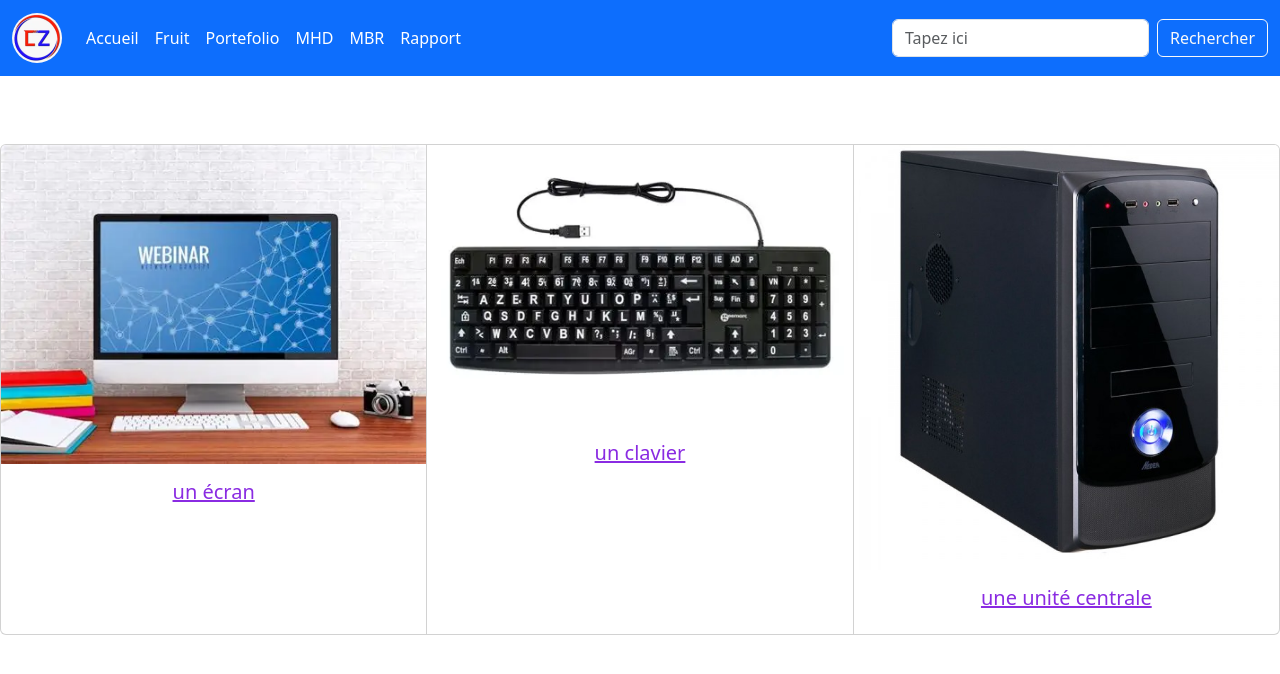
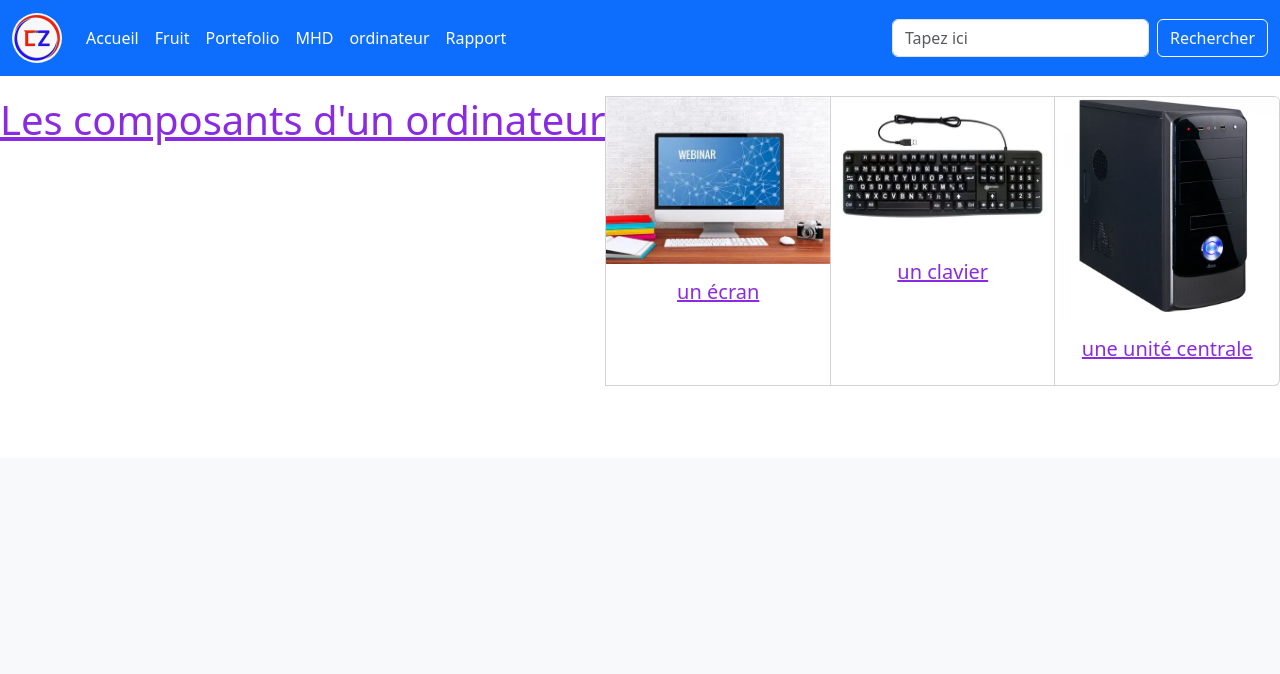
Before and after one commit to MoubarackCompaore/COMPAORE, a plain HTML site: page mkz.html in a window 1280 px wide. Shown: the top 674 px of the page. Drawn offline with nearby package versions, Linux system fonts and the light colour scheme.

Commit message:
commit du plu

```diff
--- a/mkz.html
+++ b/mkz.html
@@ -28,7 +28,7 @@
           <li class="nav-item"><a class="nav-link text-white" href="next.html">Fruit</a></li>
           <li class="nav-item"><a class="nav-link text-white" href="cpr.html">Portefolio</a></li>
           <li class="nav-item"><a class="nav-link text-white" href="mbr.html">MHD</a></li>
-          <li class="nav-item"><a class="nav-link text-white" href="mkz.html">MBR</a></li>
+          <li class="nav-item"><a class="nav-link text-white" href="mkz.html">ordinateur</a></li>
           <li class="nav-item"><a class="nav-link text-white" href="pdf/le royaume de ouaga.docx">Rapport</a></li>
         </ul>
 
@@ -40,8 +40,9 @@
     </div>
   </nav>
 
-<u style="color: blueviolet;" class="py-5 mt-5"><h1 style="color: blueviolet;text-align: center;">Les composants d'un ordinateur</h1></u>
   <div class="card-group my-4 py-5 mt-5">
+    <u style="color: blueviolet;"><h1 style="color: blueviolet;text-align: center;">Les composants d'un ordinateur</h1></u>
+
     <div class="card">
       <img src="image/OIP (1).webp" class="card-img-top" alt="...">
       <div class="card-body">
```
Also changed, not shown: cpr.html (+1 -1 lines), index.html (+1 -1 lines), mbr.html (+1 -1 lines), next.html (+1 -1 lines).
